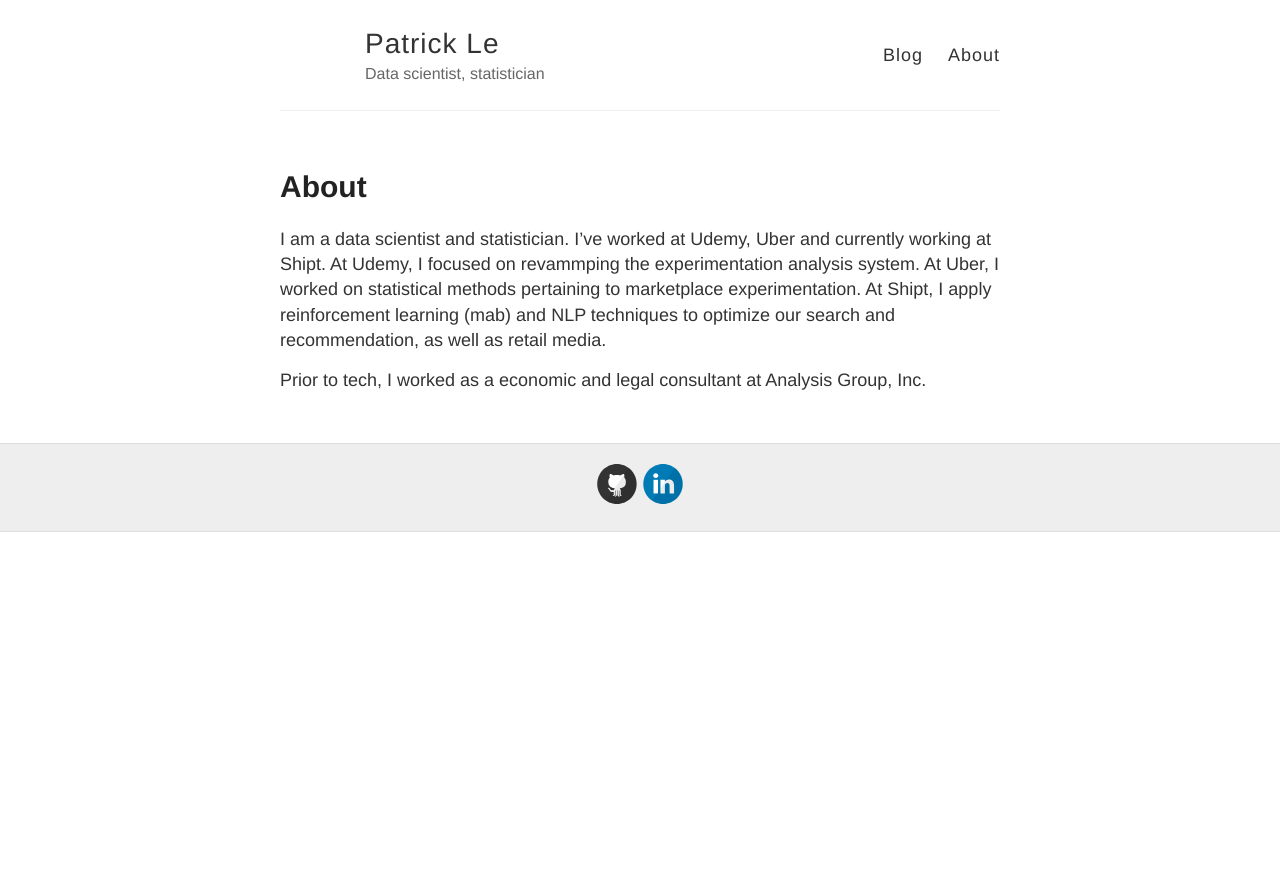
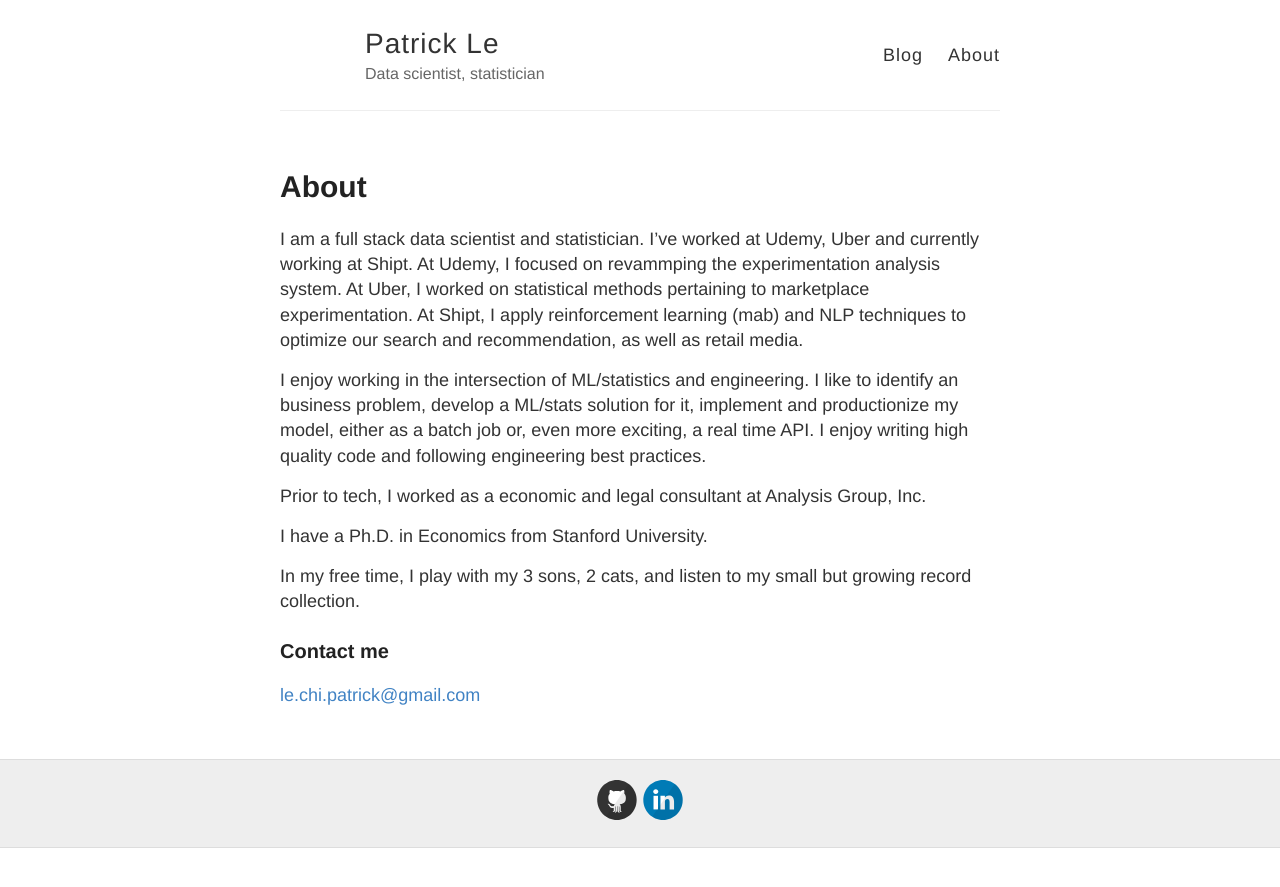
Before and after one commit to lechipatrick/lechipatrick.github.io, a Jekyll site: the page built from about.md, in a window 1280 px wide. Shown: the top 887 px of the page. Built offline with Jekyll 4.4.1, drawn with Linux system fonts in a browser that asks for light colours.

Commit message:
Update about.md

```diff
--- a/about.md
+++ b/about.md
@@ -4,6 +4,16 @@ title: About
 permalink: /about/
 ---
 
-I am a data scientist and statistician. I've worked at Udemy, Uber and currently working at Shipt. At Udemy, I focused on revammping the experimentation analysis system. At Uber, I worked on statistical methods pertaining to marketplace experimentation. At Shipt, I apply reinforcement learning (mab) and NLP techniques to optimize our search and recommendation, as well as retail media.
+I am a full stack data scientist and statistician. I've worked at Udemy, Uber and currently working at Shipt. At Udemy, I focused on revammping the experimentation analysis system. At Uber, I worked on statistical methods pertaining to marketplace experimentation. At Shipt, I apply reinforcement learning (mab) and NLP techniques to optimize our search and recommendation, as well as retail media.
+
+I enjoy working in the intersection of ML/statistics and engineering. I like to identify an business problem, develop a ML/stats solution for it, implement and productionize my model, either as a batch job or, even more exciting, a real time API. I enjoy writing high quality code and following engineering best practices.
 
 Prior to tech, I worked as a economic and legal consultant at Analysis Group, Inc.
+
+I have a Ph.D. in Economics from Stanford University.
+
+In my free time, I play with my 3 sons, 2 cats, and listen to my small but growing record collection.
+
+### Contact me
+
+[le.chi.patrick@gmail.com](mailto:le.chi.patrick@gmail.com)
```
